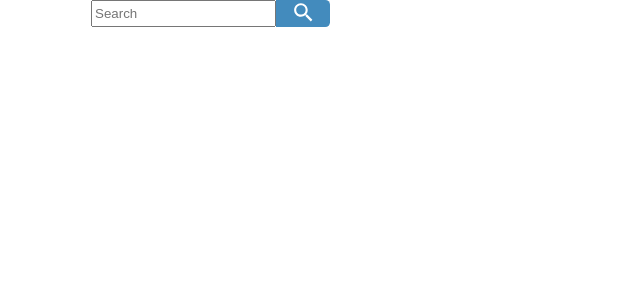
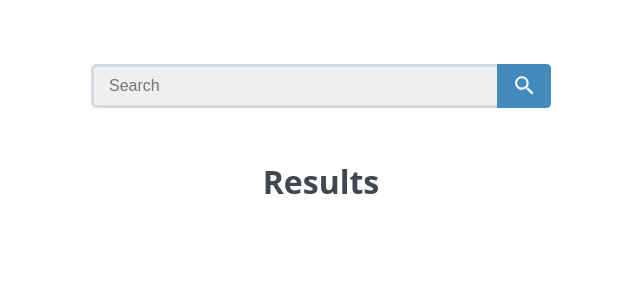
Before and after one commit to elijasp/react-gallery-app, a React (Create React App) app: page / in a window 1280 px wide. Shown: the top 300 px of the page, without its empty margins (319-959 px from the left). Built offline with nearby package versions, Linux system fonts and the light colour scheme.

Commit message:
Refactor to class based component and add API search functionality

```diff
--- a/src/App.js
+++ b/src/App.js
@@ -1,12 +1,42 @@
-import React from 'react';
+import React, { Component } from 'react';
+import axios from 'axios';
+import classes from './App.module.css';
 import SearchForm from './components/SearchForm/SearchForm';
+import PhotoList from './components/PhotoList/PhotoList';
 
-const app = () => {
-  return (
-    <div className="App">
-      <SearchForm />
-    </div>
-  );
+class App extends Component {
+  state = {
+    searchText: '',
+    photos: []
+  }
+
+  // search form submit handler
+  searchSubmitHandler = e =>{
+    e.preventDefault();
+    // call api and get photo data
+    const API_KEY = process.env.REACT_APP_FLICKR_API_KEY;
+    const url = `https://api.flickr.com/services/rest/?method=flickr.photos.search&api_key=${API_KEY}&text=${this.state.searchText}&sort=relevance&per_page=24&format=json&nojsoncallback=1`;
+    axios.get(url)
+      .then(res => {
+        // store photo data in state
+        this.setState({photos: res.data.photos.photo});
+      })
+      .catch(err => console.log('Error fetching and parsing data', err));
+  }
+
+  // input change handler, sets searchText
+  onInputChangeHandler = e => {
+    this.setState({ searchText: e.target.value});
+  }
+
+  render(){
+    return (
+      <div className={classes.App}>
+        <SearchForm onSearch={this.searchSubmitHandler} onChangeHandler={this.onInputChangeHandler}/>
+        <PhotoList photos={this.state.photos} />
+      </div>
+    );
+  }
 }
 
-export default app;
+export default App;
```
